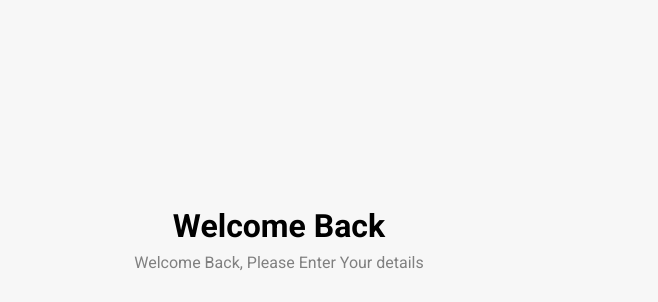
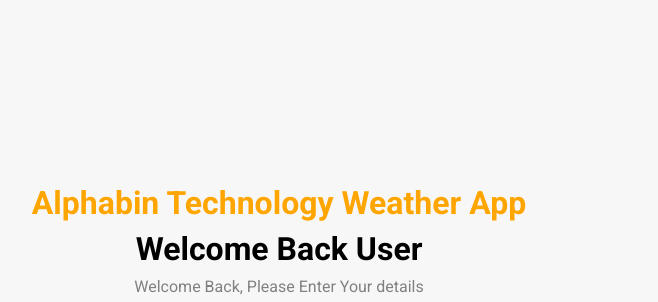
Before and after one commit to sitansu04/Alphabin-weather-app, a plain HTML site: page frontend/index.html in a window 1280 px wide. Shown: the top 302 px of the page, 105-763 px from the left. Drawn offline with Linux system fonts and the light colour scheme; grey boxes are pictures that could not be loaded.

Commit message:
readme file added

```diff
--- a/frontend/index.html
+++ b/frontend/index.html
@@ -12,7 +12,8 @@
     <section class="login-container">
       <article class="form-container">
         <div class="intro">
-          <h1>Welcome Back</h1>
+          <h1 style="color:Orange">Alphabin Technology Weather App</h1>
+          <h1>Welcome Back User</h1>
           <p>Welcome Back, Please Enter Your details</p>
         </div>
 
```
Also changed, not shown: frontend/signup.html (+2 -1 lines), README.md.
